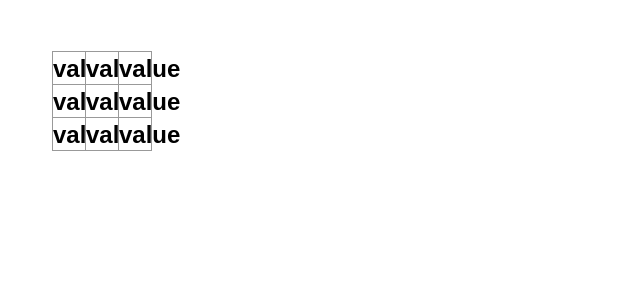
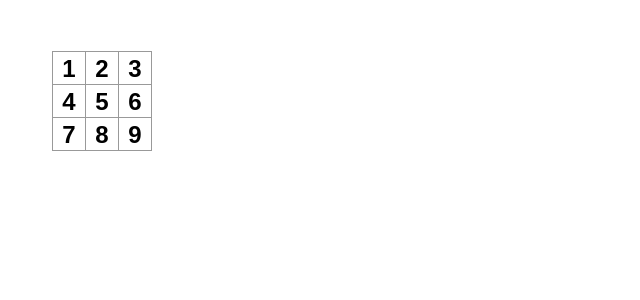
Before and after one commit to danielgai/my-react-app, a React (Vite) app: page / in a window 1280 px wide. Shown: the top 300 px of the page, without its empty margins (0-640 px from the left). Built offline with nearby package versions, Linux system fonts and the light colour scheme.

Commit message:
curly braces to "escape" + add value prop to pass

```diff
--- a/src/App.jsx
+++ b/src/App.jsx
@@ -4,25 +4,25 @@
 import './App.css'
 
 function Square({ value }){
-  return <button className="square">value</button>
+  return <button className="square">{value}</button>
 }
 export default function Board() {
   return(
     <>
-    <div className="board-row">
-        <Square />
-        <Square />
-        <Square />
+   <div className="board-row">
+        <Square value="1" />
+        <Square value="2" />
+        <Square value="3" />
       </div>
       <div className="board-row">
-        <Square />
-        <Square />
-        <Square />
+        <Square value="4" />
+        <Square value="5" />
+        <Square value="6" />
       </div>
       <div className="board-row">
-        <Square />
-        <Square />
-        <Square />
+        <Square value="7" />
+        <Square value="8" />
+        <Square value="9" />
       </div>
   </>
   );
```
